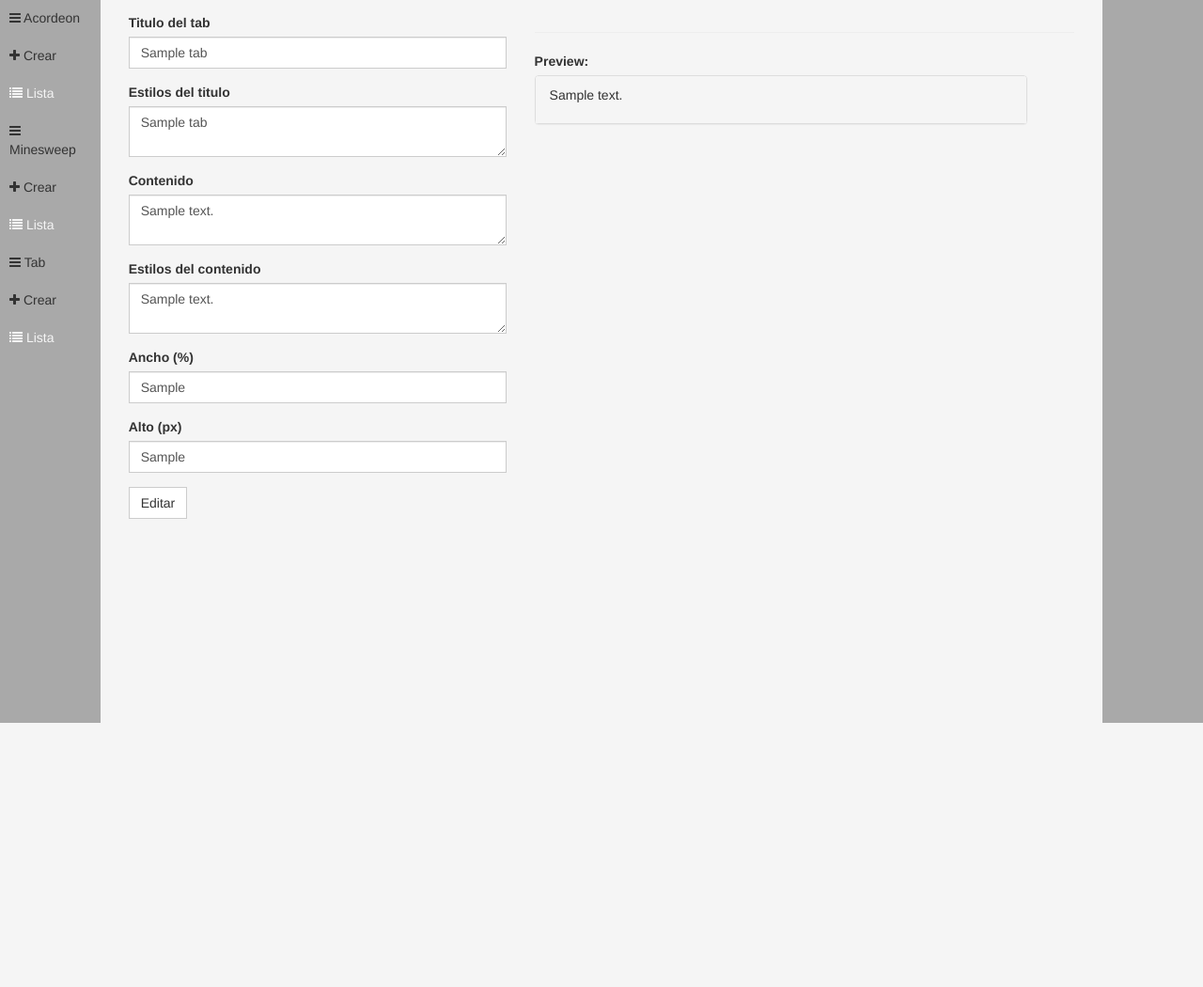
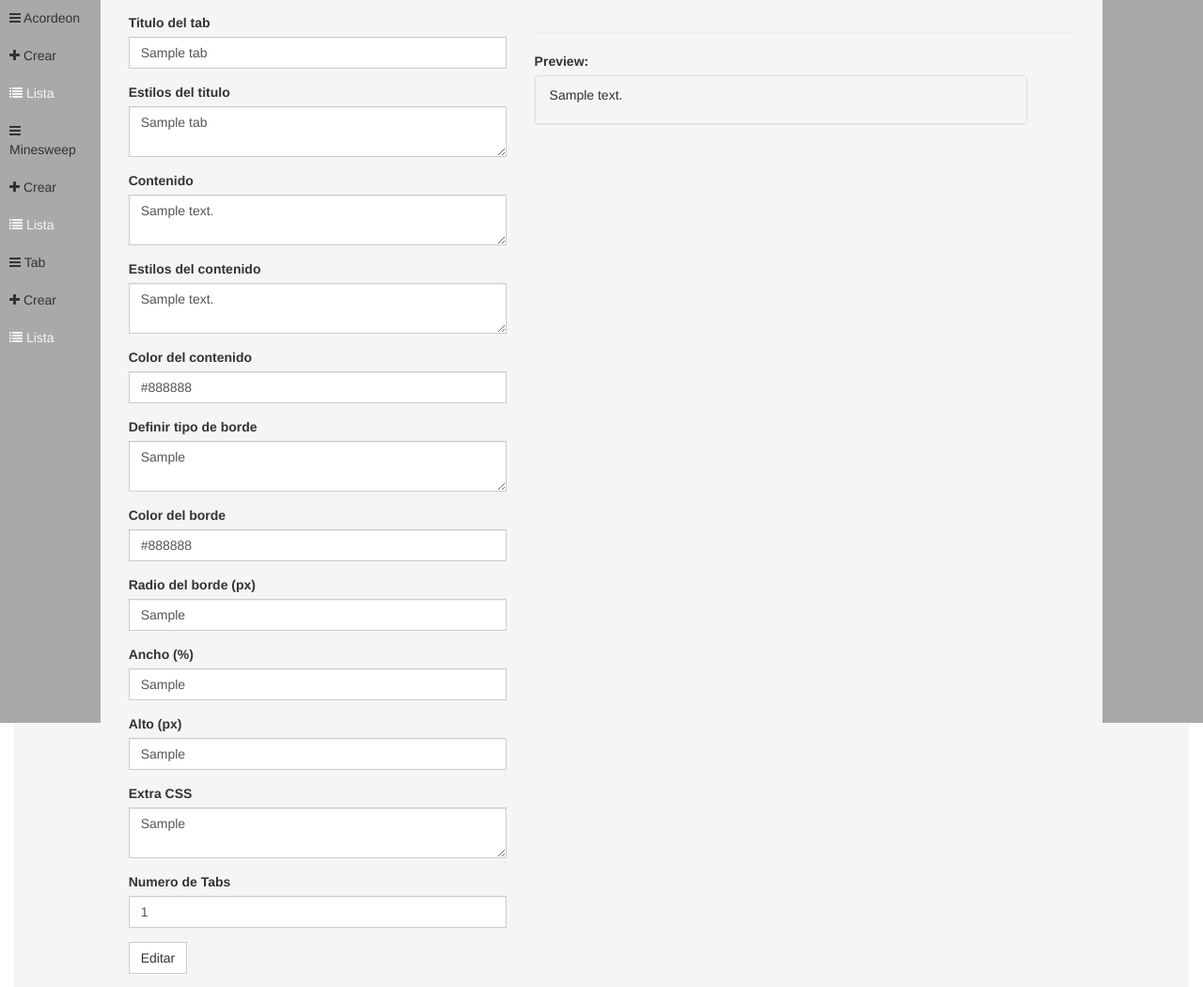
Before and after one commit to PhoenixTmUSB/PTmAcordeon, a Django app: a page that uses phoenix/tab/templates/create_tab.html in a window 1280 px wide. Shown: the part 36-1086 px from the top of the page at 94% size. Before the commit the page ends 805 px from the top, so only its background shows below. Run offline with Django 3.2, Linux system fonts and the light colour scheme; tables that the repository leaves empty hold one stand-in row (values such as "Sample post"); some libraries are stand-ins or nearby versions.

Commit message:
listas operaciones CRUD y modelo de Tab, lacks html/css/javascript

```diff
--- a/phoenix/accordion/models.py
+++ b/phoenix/accordion/models.py
@@ -2,6 +2,8 @@
 import uuid
 from django.contrib.auth.models import User
 from django.db import models
+from django.template.loader import render_to_string
+
 
 
 class BaseAccordionManager(models.Manager):
@@ -37,8 +39,9 @@ class PatronAbstract(models.Model):
         blank=True,
         null=True
     )
-    content_color = models.TextField(
+    content_color = models.CharField(
         u'Color del contenido',
+        max_length=50,
         blank=True,
         null=True
     )
@@ -52,15 +55,18 @@ class PatronAbstract(models.Model):
         blank=True,
         null=True
     )
-    border_color = models.TextField(
+    border_color = models.CharField(
         u'Color del borde',
+        max_length=50,
         blank=True,
         null=True
     )
-    border_radius = models.TextField(
-        u'Radio del borde',
+    border_radius = models.CharField(
+        u'Radio del borde (px)',
+        max_length=50,
         blank=True,
-        null=True
+        null=True,
+        default='0'
     )
     width = models.CharField(
         u'Ancho (%)',
@@ -84,6 +90,12 @@ class PatronAbstract(models.Model):
 
     class Meta:
         abstract = True
+
+    def toHtml(self, template_name, var_name):
+        return render_to_string(template_name, context={
+            var_name: self,
+        }
+    )
 
 
 class Accordion(PatronAbstract):
--- a/phoenix/accordion/templates/create_accordion.html
+++ b/phoenix/accordion/templates/create_accordion.html
@@ -17,13 +17,17 @@
                             {% bootstrap_field accordionForm.title %}
                             {% bootstrap_field accordionForm.title_style %}
                             {% bootstrap_field accordionForm.content %}
+                            {% bootstrap_field accordionForm.content_color %}
                             {% bootstrap_field accordionForm.content_style %}
+                            {% bootstrap_field accordionForm.panels %}
                         </div>
                         <div class="col-lg-6">
                             {% bootstrap_field  accordionForm.width %}
                             {% bootstrap_field accordionForm.height %}
-                            {% bootstrap_field accordionForm.panels %}
                             {% bootstrap_field accordionForm.style %}
+                            {% bootstrap_field accordionForm.border_style %}
+                            {% bootstrap_field accordionForm.border_color %}
+                            {% bootstrap_field accordionForm.border_radius %}
                         </div>
                     </div>
                     <button type="submit" class="save btn btn-default" id="accordion-create-submit">Crear</button>
--- a/phoenix/minesweep/templates/create_minesweep.html
+++ b/phoenix/minesweep/templates/create_minesweep.html
@@ -16,6 +16,7 @@
                     <div class="row">
                         <div class="col-lg-6">
                             {% bootstrap_field minesweepForm.content %}
+                            {% bootstrap_field minesweepForm.content_color %}
                             {% bootstrap_field minesweepForm.content_style %}
                             {% bootstrap_field minesweepForm.tooltip %}
                             {% bootstrap_field minesweepForm.tooltip_side %}
@@ -24,6 +25,10 @@
                         <div class="col-lg-6">
                             {% bootstrap_field minesweepForm.width %}
                             {% bootstrap_field minesweepForm.height %}
+                            {% bootstrap_field minesweepForm.border_style %}
+                            {% bootstrap_field minesweepForm.border_color %}
+                            {% bootstrap_field minesweepForm.border_radius %}
+                            {% bootstrap_field minesweepForm.style %}
                         </div>
                     </div>
                     <button type="submit" class="save btn btn-default" id="minesweep-create-submit">Crear</button>
--- a/phoenix/tab/forms.py
+++ b/phoenix/tab/forms.py
@@ -4,16 +4,27 @@ from .models import *
 
 
 class TabForm(forms.ModelForm):
+
+    number_tabs = forms.IntegerField(
+        label='Numero de Tabs',
+        min_value=1,
+        required=False,
+        initial=1
+    )
+
     class Meta:
         model = Tab
         fields = [
             'title', 'title_style',
-            'content', 'content_style',
-            'width', 'height',
+            'content', 'content_style', 'content_color',
+            'border_style', 'border_color', 'border_radius',
+            'width', 'height', 'style'
         ]
 
         widgets = {
             'title_style': forms.Textarea(attrs={'rows': '2'}),
             'content': forms.Textarea(attrs={'rows': '2'}),
             'content_style': forms.Textarea(attrs={'rows': '2'}),
+            'border_style': forms.Textarea(attrs={'rows': '2'}),
+            'style': forms.Textarea(attrs={'rows': '2'}),
         }
--- a/phoenix/tab/models.py
+++ b/phoenix/tab/models.py
@@ -1,18 +1,28 @@
 import uuid
 from django.db import models
 from accordion.models import PatronAbstract
+
 
 # Create your models here.
 class TabContainer(models.Model):
     name = models.CharField(
         u'Nombre del container',
-        max_length=100
+        max_length=100,
+        blank=True
     )
-    children = models.IntegerField(
-        default=0
+    children_amount = models.IntegerField(
+        default=1
     )
 
+    def __str__(self):
+        return self.name
+
 class Tab(PatronAbstract):
+    parent = models.ForeignKey(
+        TabContainer, on_delete=models.CASCADE,
+        null=True,
+        blank=True
+    )
     tab_id = models.UUIDField(
         u'Id del tab',
         default=uuid.uuid4,
@@ -29,9 +39,6 @@ class Tab(PatronAbstract):
         blank=True,
         null=True
     )
-    order = models.IntegerField(
-        default=0
-    )
 
     def __str__(self):
         return str(self.id)
--- a/phoenix/tab/templates/create_tab.html
+++ b/phoenix/tab/templates/create_tab.html
@@ -16,14 +16,20 @@
                     <div class="row">
 
                         <div class="col-lg-6">
+                            {% bootstrap_field tabForm.number_tabs %}
                             {% bootstrap_field tabForm.title %}
                             {% bootstrap_field tabForm.title_style %}
                             {% bootstrap_field tabForm.content %}
+                            {% bootstrap_field tabForm.content_color %}
                             {% bootstrap_field tabForm.content_style %}
                         </div>
                         <div class="col-lg-6">
                             {% bootstrap_field tabForm.width %}
                             {% bootstrap_field tabForm.height %}
+                            {% bootstrap_field tabForm.border_style %}
+                            {% bootstrap_field tabForm.border_color %}
+                            {% bootstrap_field tabForm.border_radius %}
+                            {% bootstrap_field tabForm.style %}
                         </div>
 
                     </div>
--- a/phoenix/tab/templates/list_tab.html
+++ b/phoenix/tab/templates/list_tab.html
@@ -1,8 +1,9 @@
 {% extends 'index.html' %}
 {% block content %}
 <div>
-	{% for tab in list %}
-		{% include 'tab.html' with tab=tab only %}
+	{% for container in list %}
+		{% include 'tab.html' with container=container tabs=tabs only %}
+
 	{% endfor %}
 </div>
 {% endblock %}
--- a/phoenix/tab/views.py
+++ b/phoenix/tab/views.py
@@ -13,17 +13,21 @@ from minesweep.forms import MinesweepForm
 
 # Create your views here.
 
+
 def tabList(request):
     return render(
-    	request,
-    	'list_tab.html',
+        request,
+        'list_tab.html',
         context={
-        	'list': Tab.objects.all(),
+            'list': TabContainer.objects.all(),
+            # Tabs ordenadas por id
+            'tabs': Tab.objects.order_by('id'),
             'accordionForm': AccordionForm,
             'minesweepForm': MinesweepForm,
             'tabForm': TabForm,
         }
     )
+
 
 # View to create Tabs
 def tabCreate(request):
@@ -32,9 +36,33 @@ def tabCreate(request):
     if request.method == 'POST':
         form = TabForm(request.POST)
         context['tabForm'] = form
+        if form.is_valid():
+            cleaned = form.cleaned_data
+            numbertabs = cleaned['number_tabs']
 
-        if form.is_valid():
-            form.save()
+            parent = TabContainer.objects.create(
+                name=cleaned['title'],
+                children_amount=numbertabs
+            )
+
+            # Se hace un Objeto Tab y se asignan los fields arbitrariamente
+            # Asignar el form.save() crea un solo elemento Tab
+            for i in range(0, numbertabs):
+                Tab(
+                    parent=parent,
+                    title=cleaned['title'],
+                    title_style=cleaned['title_style'],
+                    content=cleaned['content'],
+                    content_style=cleaned['content_style'],
+                    content_color=cleaned['content_color'],
+                    width=cleaned['width'],
+                    height=cleaned['height'],
+                    border_style=cleaned['border_style'],
+                    border_color=cleaned['border_color'],
+                    border_radius=['border_radius'],
+                    style=['style']
+                ).save()
+
             return HttpResponse(
                 content=json.dumps({"redirectTo": reverse('tab:tab-list')}),
                 content_type='application/json',
@@ -47,6 +75,7 @@ def tabCreate(request):
         context['tabForm'] = TabForm()
 
     return render(request, 'index.html', context, status=400)
+
 
 # View to delete tabs
 def tabEdit(request, tab_id):
@@ -72,6 +101,7 @@ def tabEdit(request, tab_id):
 
     return render(request, 'edit_tab.html', context)
 
+
 # View to delete tabs
 def tabDelete(request, tab_id):
     # Get tab to delete and delete it
```
Also changed, not shown: phoenix/accordion/forms.py (+7 -5 lines), phoenix/minesweep/forms.py (+7 -4 lines), phoenix/tab/templates/tab.html (+10 -6 lines), phoenix/accordion/migrations/0012_auto_20171101_0325.py (added), phoenix/minesweep/migrations/0009_auto_20171101_0325.py (added), phoenix/tab/migrations/0004_auto_20171101_0124.py (added), phoenix/tab/migrations/0005_auto_20171101_0325.py (added), phoenix/tab/migrations/0006_auto_20171101_0535.py (added), phoenix/tab/migrations/0007_auto_20171101_0549.py (added), phoenix/tab/migrations/0008_auto_20171101_0558.py (added), phoenix/tab/migrations/0009_auto_20171101_0609.py (added), phoenix/tab/migrations/0010_auto_20171101_0619.py (added).
